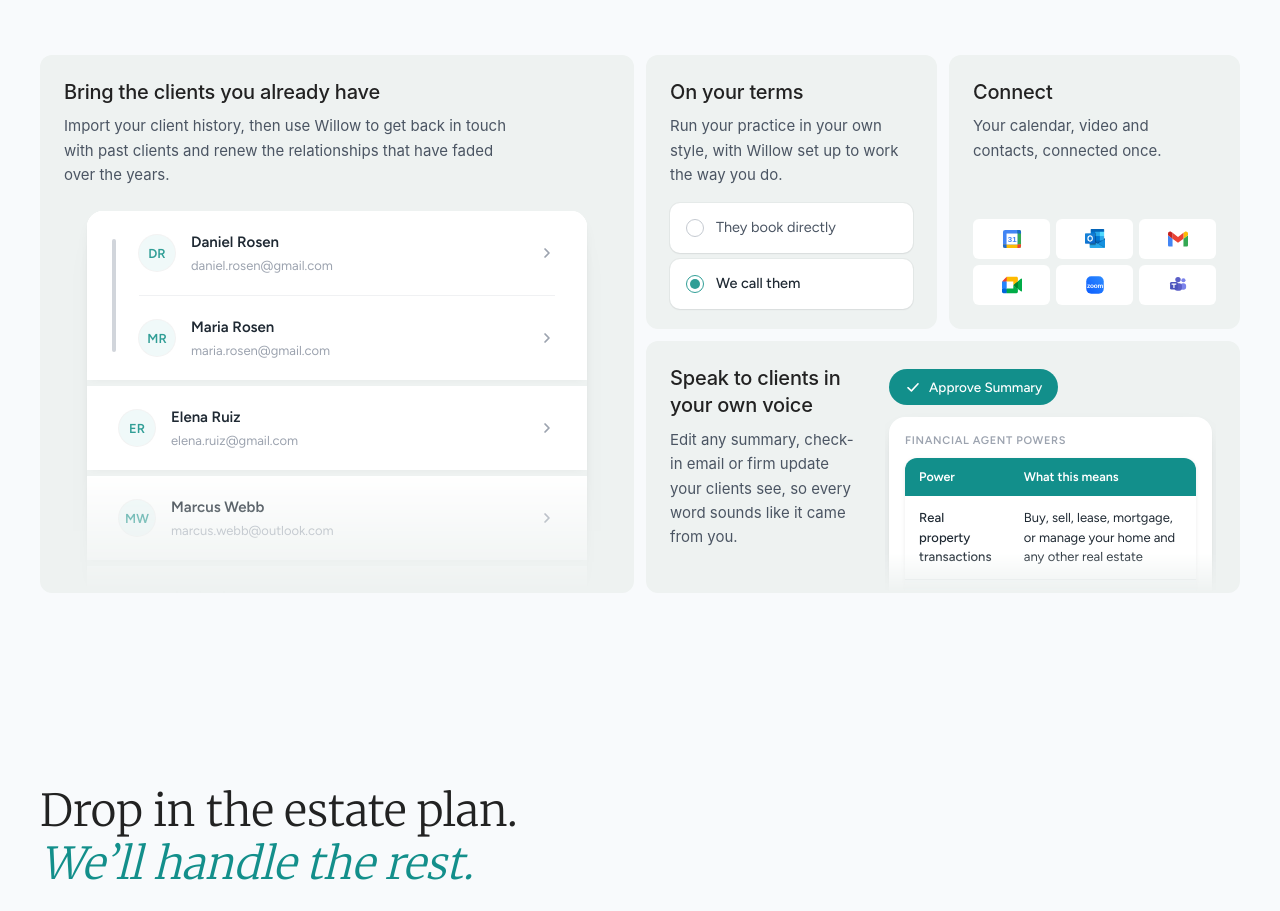
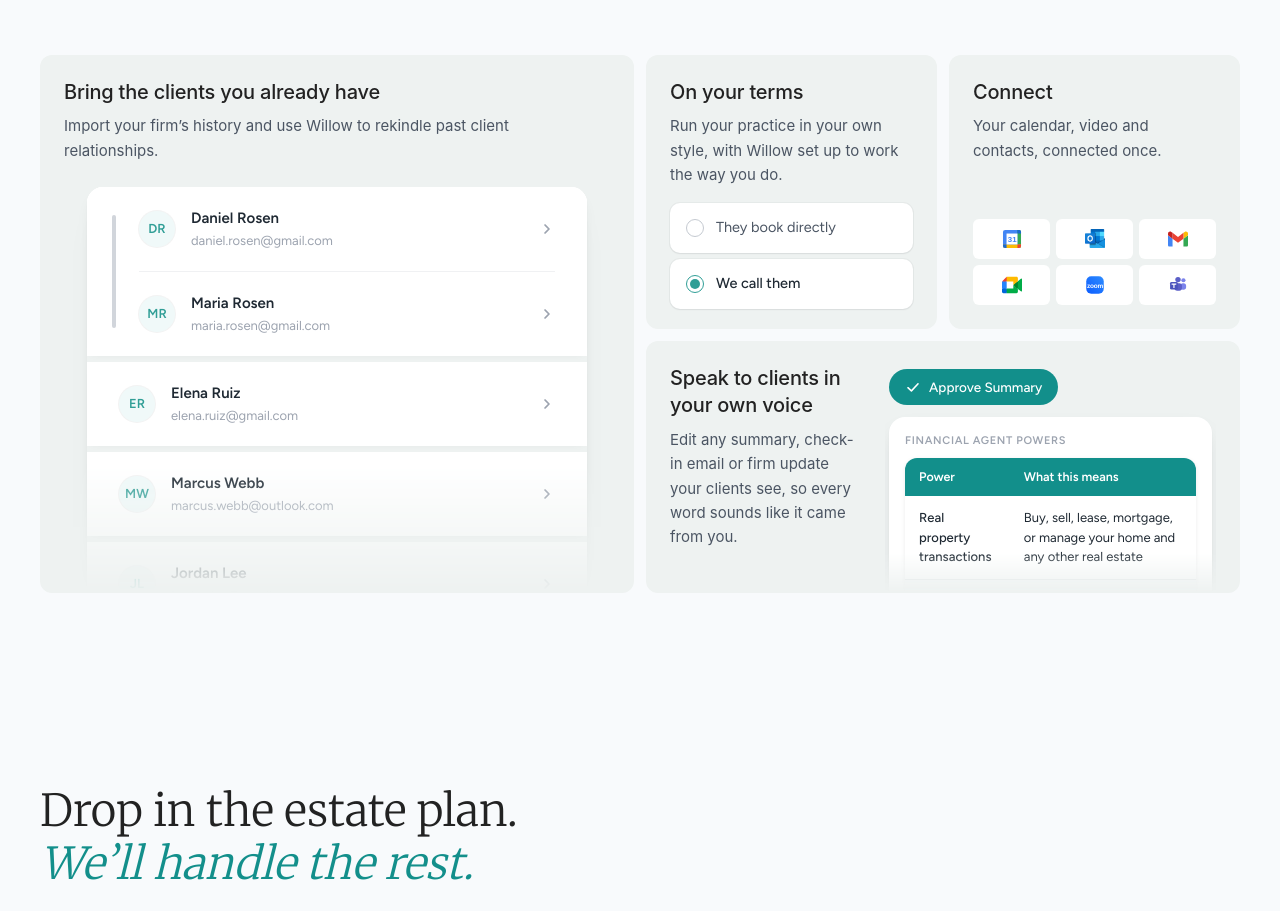
Before and after one commit to Willow-07042002-Inc/landing-page-v, a React (Vite) app: page /platform in a window 1280 px wide. Shown: the part 2623-3534 px from the top of the page. Built offline with nearby package versions, Linux system fonts and the light colour scheme; a web font is replaced by a local one.

Commit message:
Built to work with: Bring clients, import your firm's history and rekindle past client relationships (Aaron, Nov 25)
Co-Authored-By: Claude Opus 5.5 <noreply@anthropic.com>

```diff
--- a/src/components/site/WhatYouDeliver.tsx
+++ b/src/components/site/WhatYouDeliver.tsx
@@ -467,7 +467,7 @@ const WhatYouDeliver = () => (
       <div className="mt-10 grid gap-3 sm:grid-cols-2 md:mt-14 lg:grid-cols-12 lg:grid-rows-[minmax(252px,auto)_minmax(252px,auto)]">
         <article className={`${TILE} px-6 pt-6 sm:col-span-2 lg:col-span-6 lg:row-span-2`}>
           <TileTitle>Bring the clients you already have</TileTitle>
-          <TileBody>Import your client history, then use Willow to get back in touch with past clients and renew the relationships that have faded over the years.</TileBody>
+          <TileBody>Import your firm&rsquo;s history and use Willow to rekindle past client relationships.</TileBody>
           {/* The list fills the tile however tall the two rows beside it get */}
           <div className="relative mt-5 min-h-[385px] flex-1">
             <Bleed heightClass="absolute inset-0" fadeFrom={68}>
```
